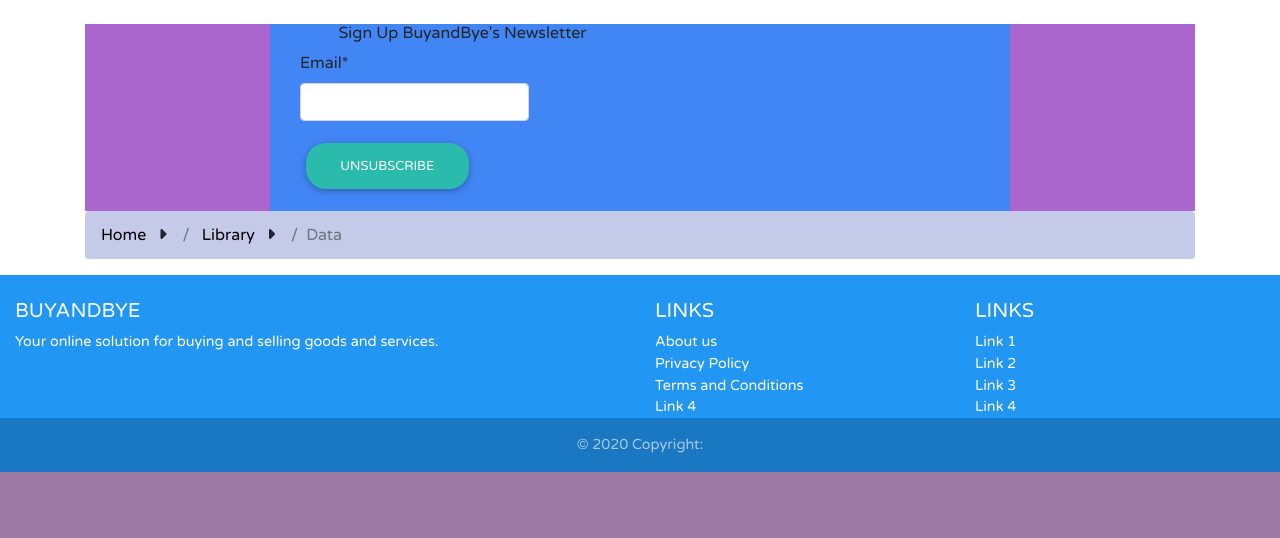
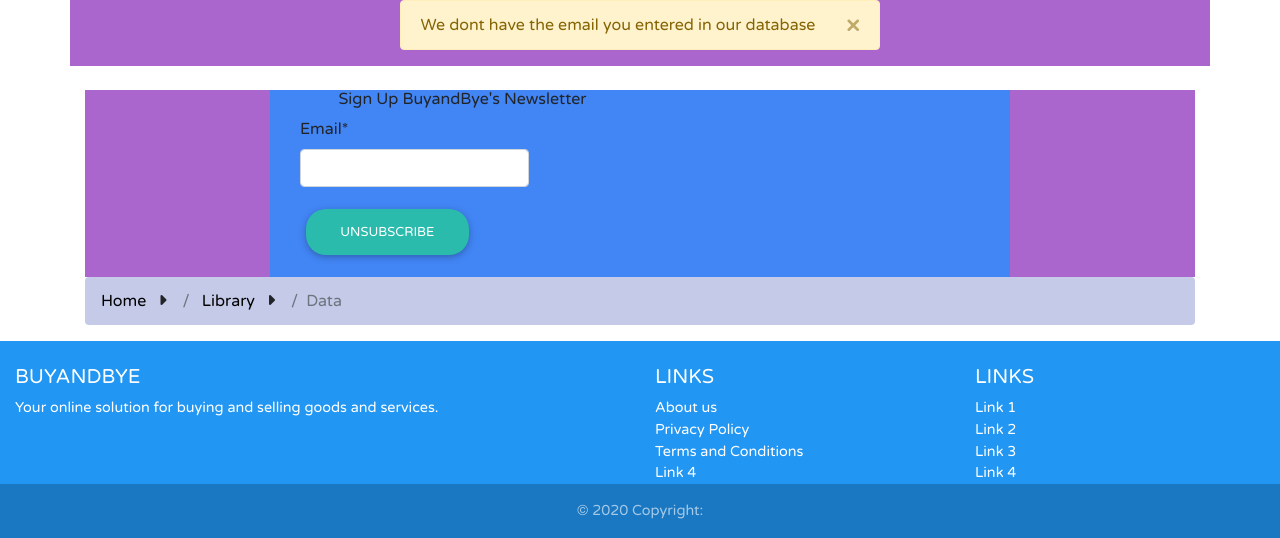
Before and after one commit to sajagsilwal123/BuyandBye, a Django app: page /newsletter/unsubscribe/ in a window 1280 px wide. Shown: the part 360-898 px from the top of the page. Before the commit the page ends 832 px from the top, so only its background shows below. Run offline with Django 3.2, Linux system fonts and the light colour scheme; some libraries are stand-ins or nearby versions.

Commit message:
display alert after subscribing/unsubscribing

```diff
--- a/newsletters/views.py
+++ b/newsletters/views.py
@@ -1,3 +1,4 @@
+from django.contrib import messages
 from django.shortcuts import render
 
 from .models import NewsletterUser
@@ -10,9 +11,10 @@ def newsletter_signup(request):
     if form.is_valid():
         instance = form.save(commit=False)
         if NewsletterUser.objects.filter(email = instance.email).exists():
-            print("Sorry This Email already exists")
+            messages.warning(request,'This email exists already in our database', "alert alert-warning alert-dismissible")
         else:
             instance.save()
+            messages.success(request, 'You have Subscribed to our Newsletter Service. Your email has been added to our database')
 
     context = {
         "form" : form,
@@ -29,8 +31,9 @@ def newsletter_unsubscribe(request):
         instance = form.save(commit=False)
         if NewsletterUser.objects.filter(email=instance.email).exists():
             NewsletterUser.objects.filter(email=instance.email).delete()
+            messages.success(request,'Your email has been deleted from our database.', "alert alert-success alert-dismissible")
     else:
-        print("sorry Email Address not found")
+        messages.warning(request, 'We dont have the email you entered in our database', "alert alert-warning alert-dismissible")
 
     context = {
         "form" : form,
```
Also changed, not shown: newsletters/templates/newsletters/subscribe.html (+8 -0 lines), db.sqlite3.
